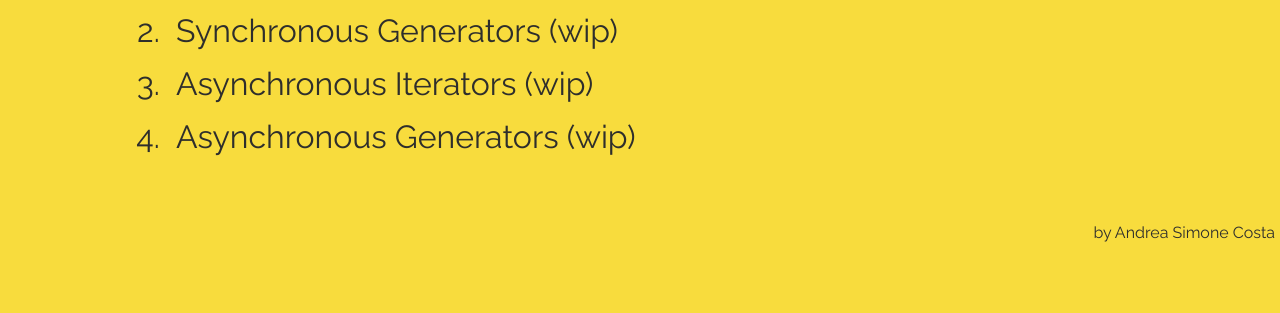
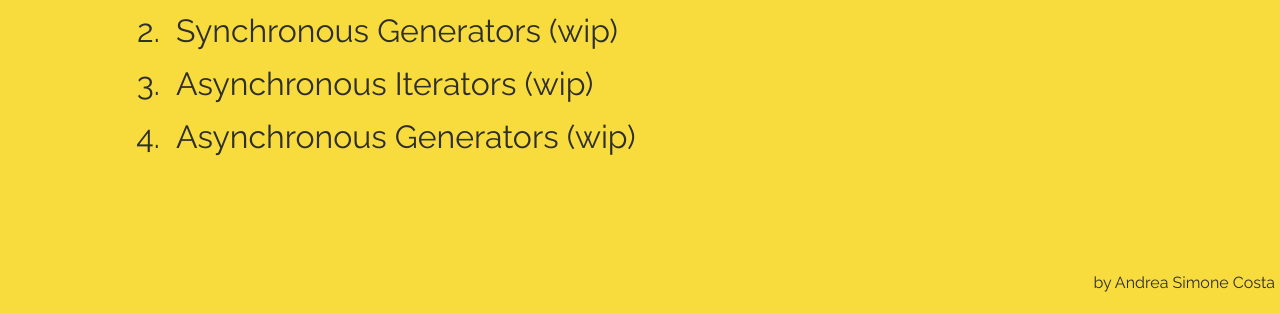
Before and after one commit to Naahuel/JavaScript-Iterators-and-Generators, a plain HTML site: page index.html in a window 1280 px wide. Shown: the part 487-800 px from the top of the page. Drawn offline with Linux system fonts and the light colour scheme.

Commit message:
Add files via upload

```diff
--- a/css/style.css
+++ b/css/style.css
@@ -430,7 +430,7 @@ li:hover {
 
 .me {
     position: absolute;
-    bottom: 55px;
+    bottom: 5px;
     right: 5px;
 }
 
```
